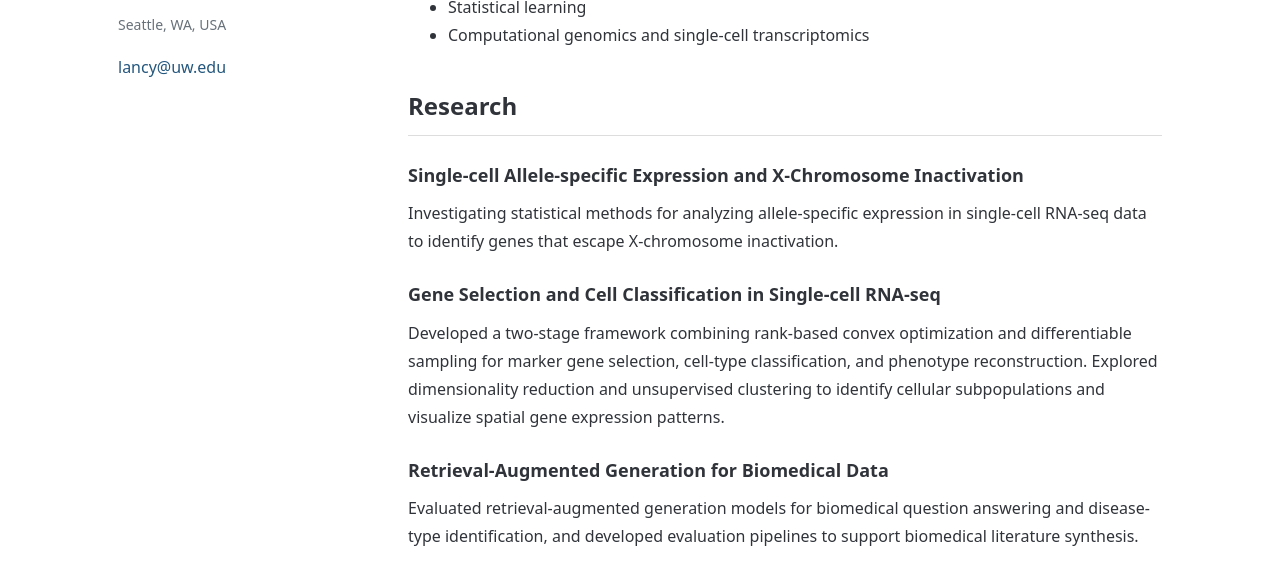
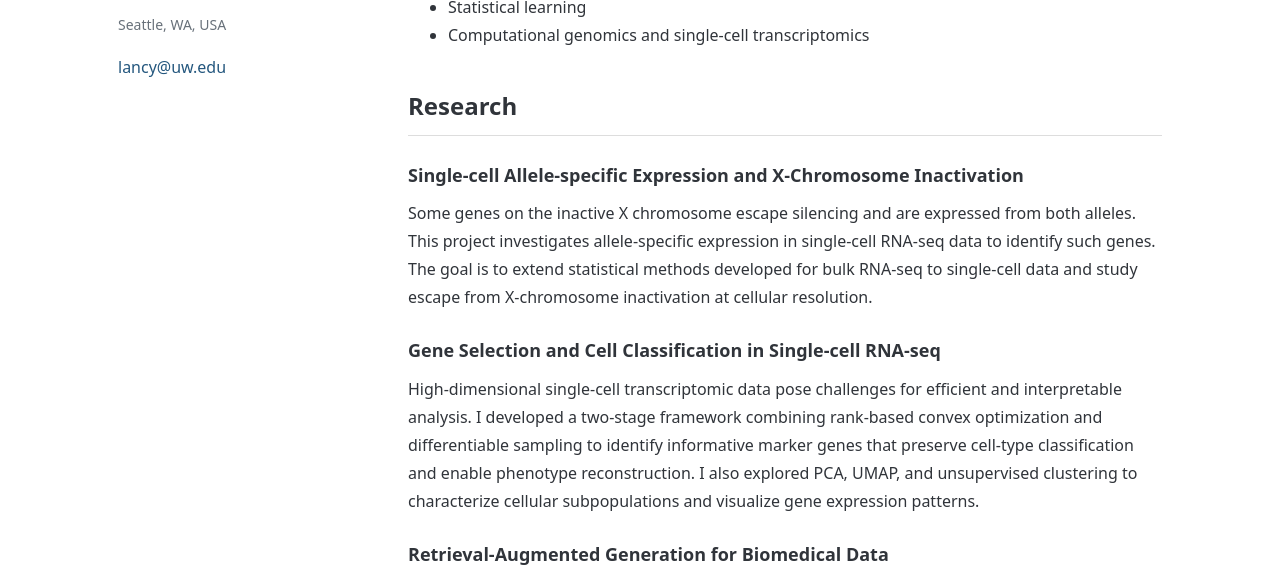
Before and after one commit to Lanxin-24/Lanxin-24.github.io, a plain HTML site: page index.html in a window 1280 px wide. Shown: the part 393-960 px from the top of the page. Drawn offline with Linux system fonts and the light colour scheme.

Commit message:
Expand homepage research project descriptions

```diff
--- a/index.html
+++ b/index.html
@@ -5,9 +5,9 @@
 </section>
 <section id="interests"><h2>Research Interests</h2><ul><li>High-dimensional statistics and inference</li><li>Statistical genetics</li><li>Statistical learning</li><li>Computational genomics and single-cell transcriptomics</li></ul></section>
 <section id="research"><h2>Research</h2>
-<article class="project"><h3>Single-cell Allele-specific Expression and X-Chromosome Inactivation</h3><p>Investigating statistical methods for analyzing allele-specific expression in single-cell RNA-seq data to identify genes that escape X-chromosome inactivation.</p></article>
-<article class="project"><h3>Gene Selection and Cell Classification in Single-cell RNA-seq</h3><p>Developed a two-stage framework combining rank-based convex optimization and differentiable sampling for marker gene selection, cell-type classification, and phenotype reconstruction. Explored dimensionality reduction and unsupervised clustering to identify cellular subpopulations and visualize spatial gene expression patterns.</p></article>
-<article class="project"><h3>Retrieval-Augmented Generation for Biomedical Data</h3><p>Evaluated retrieval-augmented generation models for biomedical question answering and disease-type identification, and developed evaluation pipelines to support biomedical literature synthesis.</p></article>
+<article class="project"><h3>Single-cell Allele-specific Expression and X-Chromosome Inactivation</h3><p>Some genes on the inactive X chromosome escape silencing and are expressed from both alleles. This project investigates allele-specific expression in single-cell RNA-seq data to identify such genes. The goal is to extend statistical methods developed for bulk RNA-seq to single-cell data and study escape from X-chromosome inactivation at cellular resolution.</p></article>
+<article class="project"><h3>Gene Selection and Cell Classification in Single-cell RNA-seq</h3><p>High-dimensional single-cell transcriptomic data pose challenges for efficient and interpretable analysis. I developed a two-stage framework combining rank-based convex optimization and differentiable sampling to identify informative marker genes that preserve cell-type classification and enable phenotype reconstruction. I also explored PCA, UMAP, and unsupervised clustering to characterize cellular subpopulations and visualize gene expression patterns.</p></article>
+<article class="project"><h3>Retrieval-Augmented Generation for Biomedical Data</h3><p>This project explored how retrieval-augmented generation (RAG) can improve the reliability of large language models in biomedical applications. I evaluated GPT, DeepSeek, and Gemini using a corpus of 13,385 biomedical texts, conducted ablation studies on biomedical question answering and disease-type identification, and developed Python evaluation pipelines to support biomedical literature synthesis.</p></article>
 </section>
 <section id="education"><h2>Education</h2>
 <article><h3>University of Washington</h3><div class="tag">School of Public Health</div><p>M.S. in Biostatistics</p></article>
```
